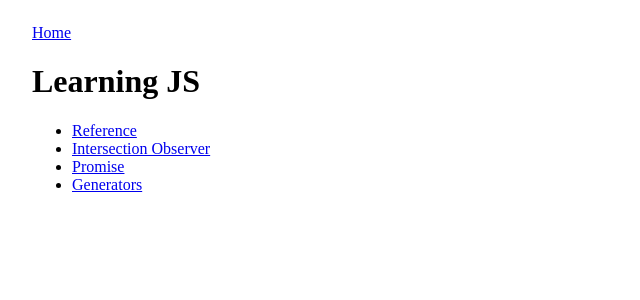
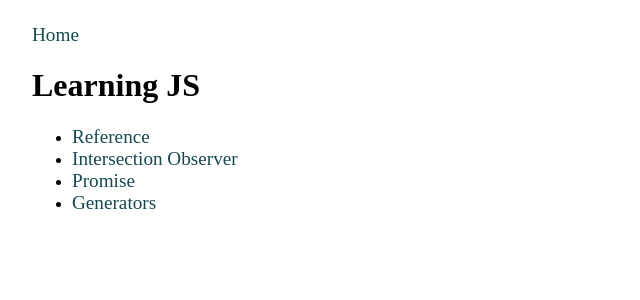
Before and after one commit to shawnrivers/learning-memo-web, a Next.js app: page /js in a window 1280 px wide. Shown: the top 300 px of the page, without its empty margins (0-640 px from the left). Built offline with nearby package versions, Linux system fonts and the light colour scheme.

Commit message:
Fix StyledLink styles

```diff
--- a/components/atoms/styled/StyledLink.tsx
+++ b/components/atoms/styled/StyledLink.tsx
@@ -2,7 +2,7 @@
 import { jsx, css } from '@emotion/core';
 import * as React from 'react';
 import Link from 'next/link';
-import { BLUE_0 } from '../../../constants/colors';
+import { BLUE_1 } from '../../../constants/colors';
 
 type LinkProps = React.ComponentProps<typeof Link>;
 
@@ -12,19 +12,20 @@ export const StyledLink: React.FC<React.PropsWithoutRef<
   const { href, children, ...restProps } = props;
 
   return (
-    <Link
-      href={href}
+    <Link href={href} {...restProps}>
+      <a
         css={css`
-        font-size: 1.5rem;
-        color: ${BLUE_0};
+          font-size: 1.2rem;
+          color: ${BLUE_1};
 
           &:hover {
             text-decoration: underline;
+            pointer-events: auto;
           }
         `}
-      {...restProps}
       >
-      <a>{children}</a>
+        {children}
+      </a>
     </Link>
   );
 };
```
Lines whose indentation alone changed are shown as unchanged.
